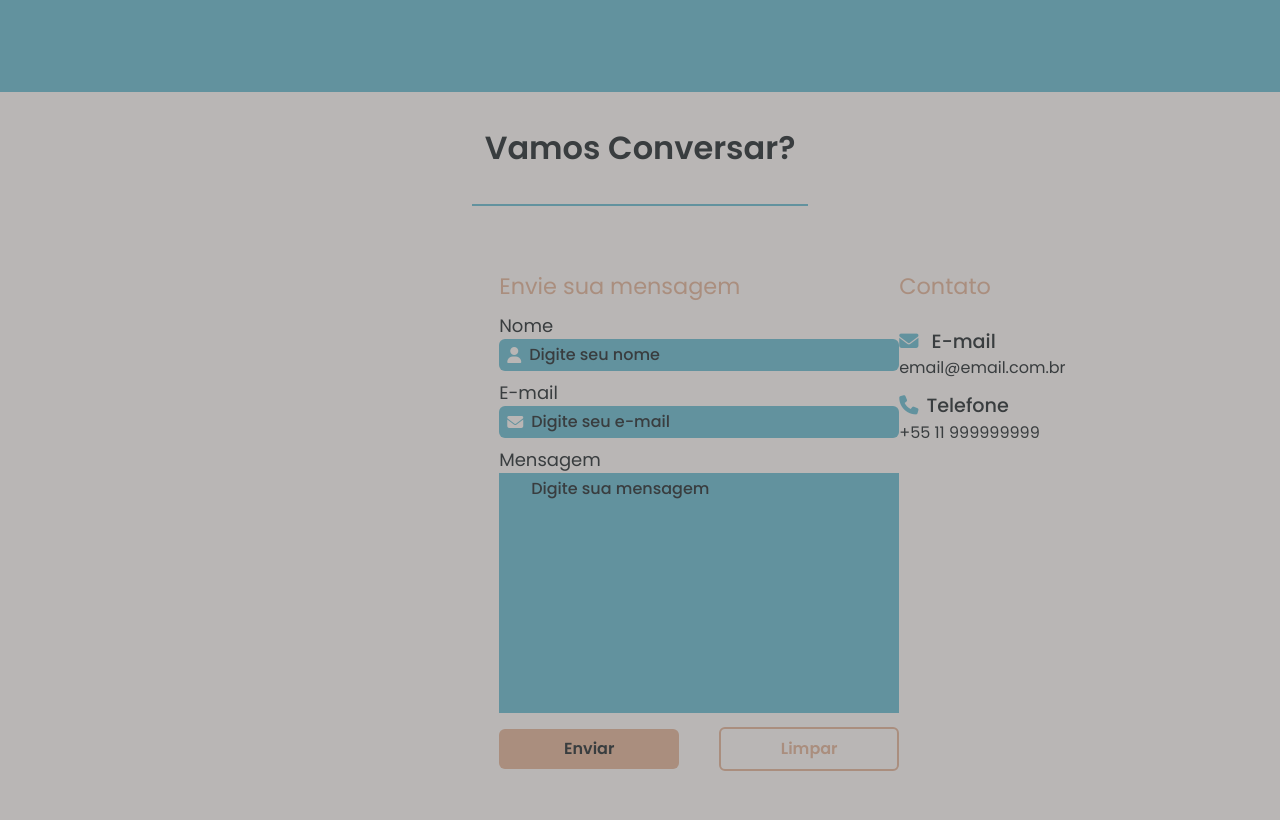
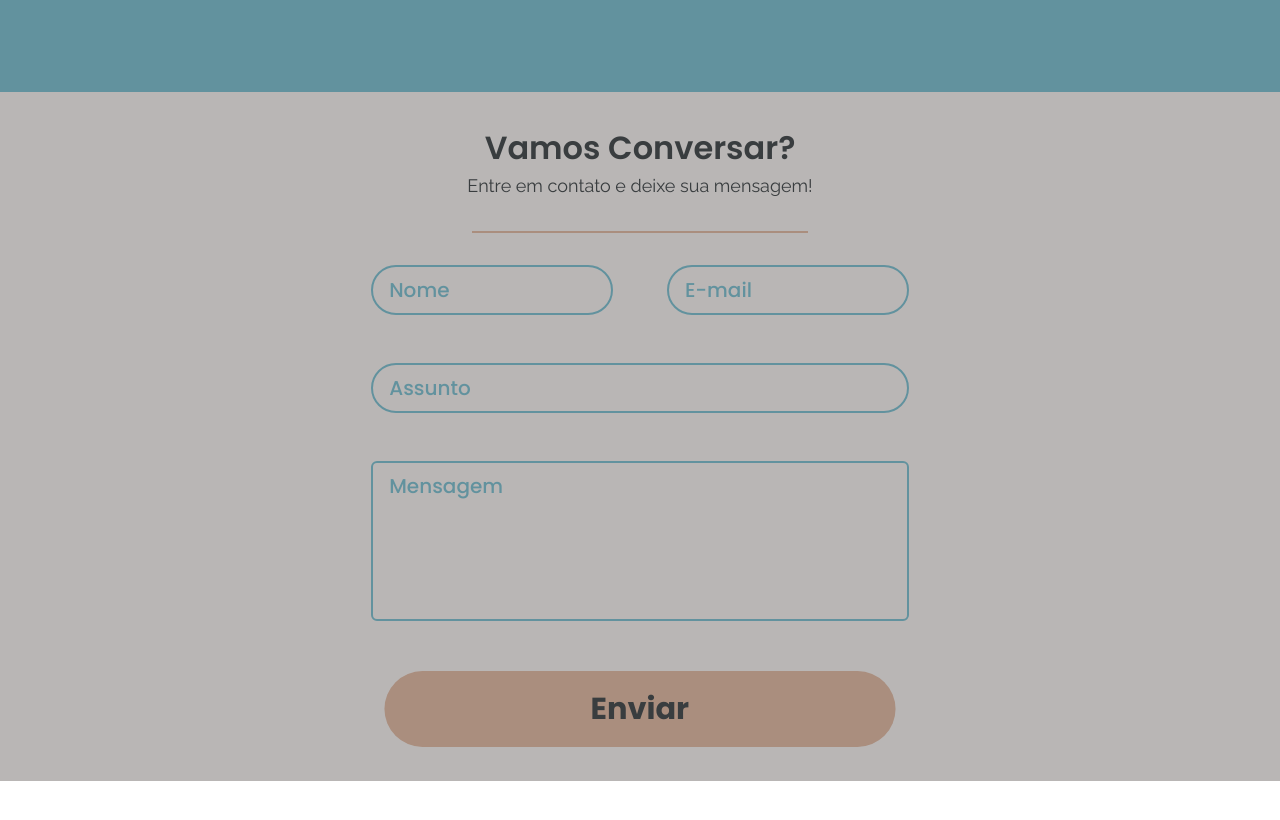
Before and after one commit to wurdigtato/messiasMob, a website: page src/index.html in a window 1280 px wide. Shown: the part 4000-4820 px from the top of the page. After the commit the page ends 4781 px from the top, so only its background shows below. Drawn offline with Linux system fonts and the light colour scheme.

Commit message:
update contato

```diff
--- a/src/index.html
+++ b/src/index.html
@@ -215,51 +215,28 @@
         </section>
         <!--Contatos-->
         <section class="bg-cinza py-[2rem] px-[19rem] flex flex-col justify-center items-center gap-[2rem]">
-            <h2 class="text-preto text-[2rem] font-poppins font-semibold">Vamos Conversar?</h2>
-            <hr class="border border-ciano w-[50%]">
-            <div class="w-[80%] flex justify-between b py-[2rem] px-[8rem] rounded-xl">
-                <form action="" class="flex flex-col items-start justify-center gap-2">
-                    <h4 class="text-grullo text-[1.4rem] font-poppins ">Envie sua mensagem</h4>
-                    <div>
-                        <label for="" class="text-preto text-[1.125rem] font-poppins font-normal">Nome</label>
-                        <div class="bg-ciano flex justify-start items-center px-2 py-1 rounded-md gap-2 w-[25rem]">
-                            <i class="fa-solid fa-user text-cinza"></i>
-                            <input type="text" name="" id="" placeholder="Digite seu nome" class="bg-ciano placeholder:text-preto font-poppins font-medium focus:outline-none">
-                        </div>
-                    </div>
-                    <div>
-                        <label for="" class="text-preto text-[1.125rem] font-poppins font-normal">E-mail</label>
-                        <div class="bg-ciano flex justify-start items-center px-2 py-1 rounded-md gap-2 w-[25rem]">
-                            <i class="fa-solid fa-envelope text-cinza"></i>
-                            <input type="text" name="" id="" placeholder="Digite seu e-mail" class="bg-ciano placeholder:text-preto font-poppins font-medium focus:outline-none">
-                        </div>
-                    </div>
-                    <div>
-                        <label for="" class="text-preto text-[1.125rem] font-poppins font-normal">Mensagem</label>
-                        <div>
-                            <textarea type="text" name="" id="" placeholder="Digite sua mensagem" class="bg-ciano placeholder:text-preto font-poppins font-medium focus:outline-none resize-none w-[25rem] h-[15rem] px-8 py-1"></textarea>
-                        </div>
-                    </div>
-                    <div class="flex justify-between items-center w-full">
-                        <button class="w-[45%] bg-grullo rounded-md py-2 text-preto text-[1rem] font-poppins font-semibold hover:bg-grullo/70 hover:scale-105 duration-500 ease-in-out">Enviar</button>
-                        <button class="w-[45%] border-grullo border-2 rounded-md py-2 text-grullo text-[1rem] font-poppins font-semibold hover:text-preto hover:scale-105 duration-500 ease-in-out">Limpar</button>
-                    </div>
-                </form>
-                <div class="flex flex-col gap-6">
-                    <h4 class="text-grullo text-[1.4rem] font-poppins ">Contato</h4>
-                    <div class="flex flex-col gap-3">
-                        <div>
-                            <p class="text-[1.2rem] text-preto font-poppins font-medium"><i class="fa-solid fa-envelope text-ciano mr-2"></i> E-mail</p>
-                            <p class="text-[1rem] text-preto font-poppins font-normal">email@email.com.br</p>
-                        </div>
-                        <div>
-                            <p class="text-[1.2rem] text-preto font-poppins font-medium"><i class="fa-solid fa-phone text-ciano mr-2"></i>Telefone</p>
-                            <p class="text-[1rem] text-preto font-poppins font-normal">+55 11 999999999</p>
-                        </div>
+            <div class="flex flex-col items-center justify-center">
+                <h2 class="text-preto text-[2rem] font-poppins font-semibold">Vamos Conversar?</h2>
+                <p class="text-preto text-[1.125rem] font-raleway font-normal">Entre em contato e deixe sua mensagem!</p>
+            </div>
+            <hr class="border border-grullo w-[50%]">
 
-                    </div>
+            <form action="" class="w-[80%] flex flex-col justify-center items-center gap-[3rem]">
+                <div class="w-full flex justify-between">
+                    <label for="" class="hidden">Nome</label>
+                    <input type="text" name="" id="" placeholder="Nome" class="w-[45%] pl-4 py-2 rounded-full bg-cinza border-2 border-ciano placeholder:text-ciano text-[1.25rem] font-poppins font-medium focus:outline-none text-preto/80 focus:bg-preto/10">
+                    <label for="" class="hidden">Email</label>
+                    <input type="email" name="" id="" placeholder="E-mail" class="w-[45%]  pl-4 py-2 rounded-full bg-cinza border-2 border-ciano placeholder:text-ciano text-[1.25rem] font-poppins font-medium focus:outline-none text-preto/80 focus:bg-preto/10">
                 </div>
-            </div>
+                <div class="w-[100%]">
+                    <label for="" class="hidden">Assunto</label>
+                    <input type="text" name="" id="" placeholder="Assunto" class="w-[100%]  pl-4 py-2 rounded-full bg-cinza border-2 border-ciano placeholder:text-ciano text-[1.25rem] font-poppins font-medium focus:outline-none text-preto/80 focus:bg-preto/10">
+                </div>
+                <textarea name="" id="" placeholder="Mensagem" class="w-[100%] h-[10rem] resize-none pl-4 py-2 rounded-md bg-cinza border-2 border-ciano placeholder:text-ciano text-[1.25rem] font-poppins font-medium focus:outline-none text-preto/80 focus:bg-preto/10"></textarea>
+                <div class="w-full">
+                    <button type="submit" class="w-full scale-95 bg-grullo rounded-full py-4 text-preto text-[2rem] font-poppins font-bold hover:shadow-md hover:shadown-preto/50 hover:scale-100 duration-300 ease-in-out">Enviar</button>
+                </div>
+            </form>
         </section>
     </main>
 </body>
```
Also changed, not shown: src/output.css.
